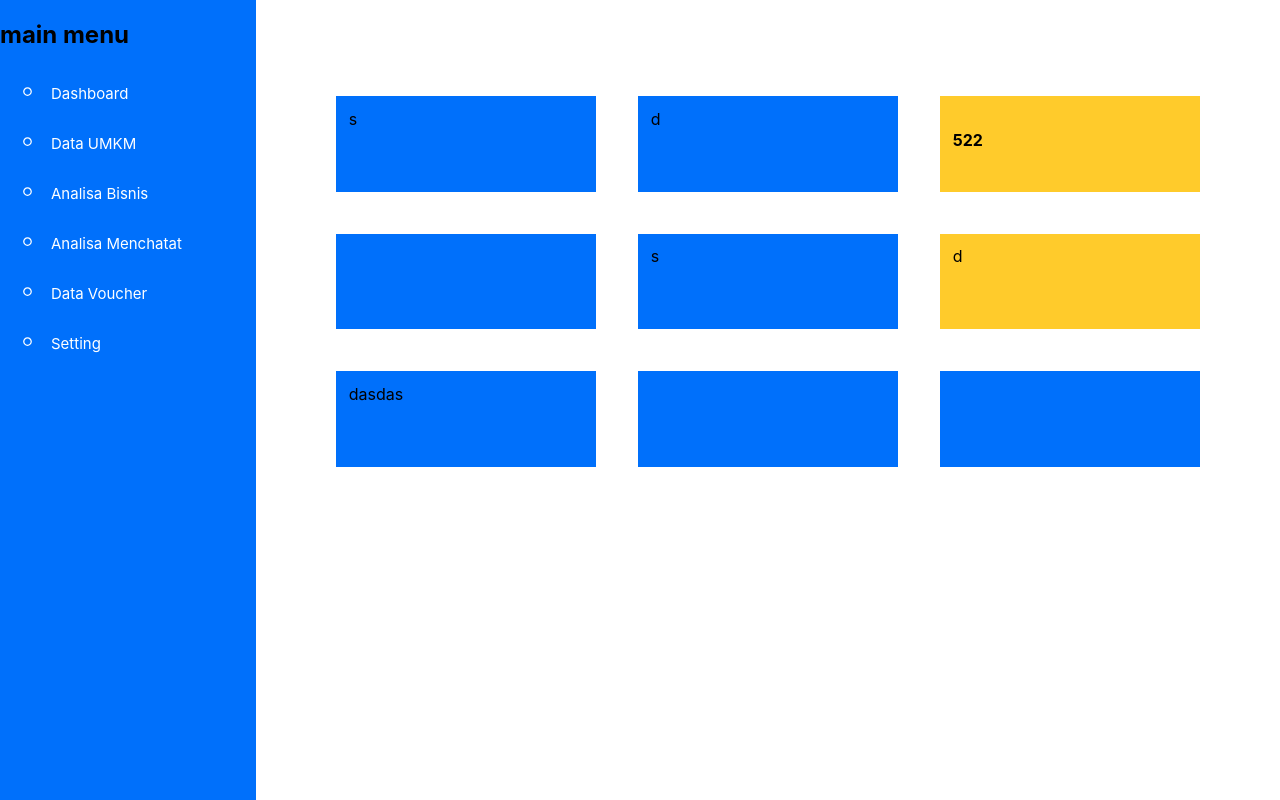
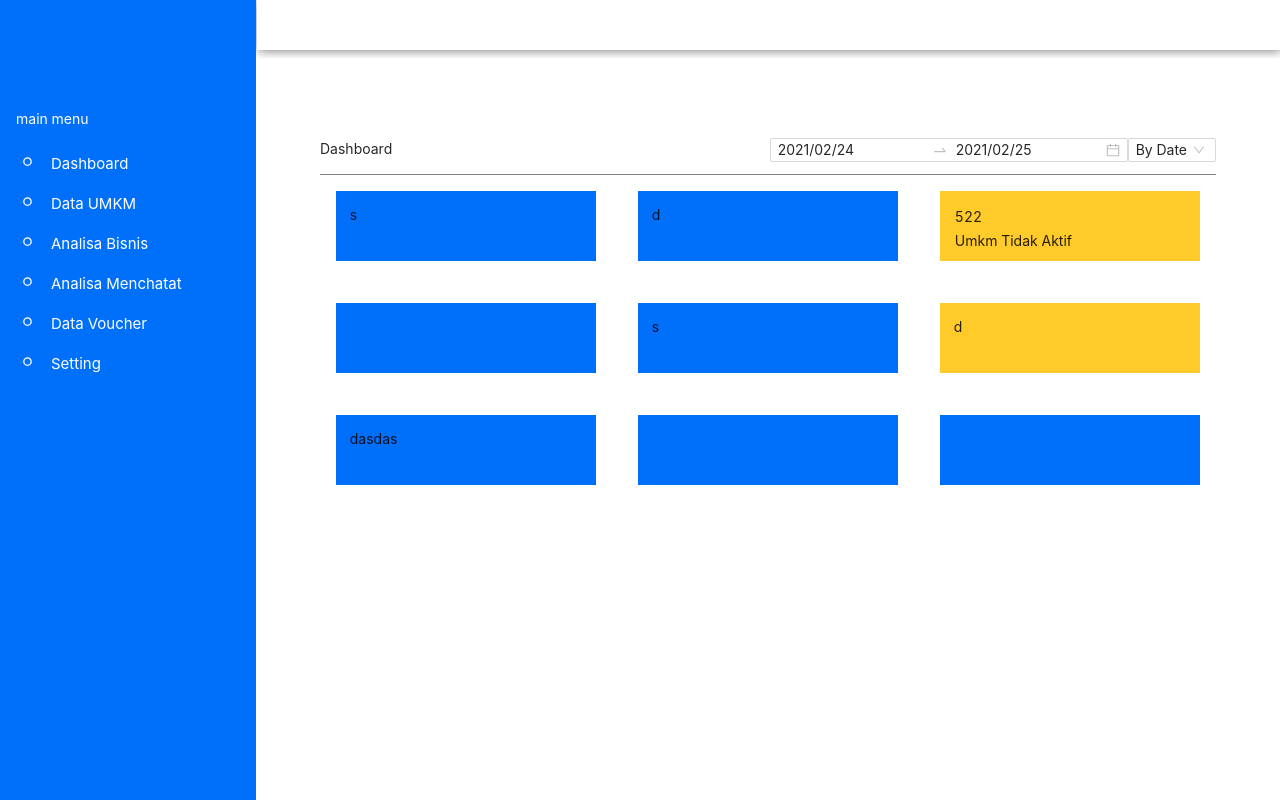
Before and after one commit to herlian-azis/dashboard, a React (Create React App) app in the folder app/: page /dashboard in a window 1280 px wide. Built offline with nearby package versions, Linux system fonts and the light colour scheme.

Commit message:
dashboard calender

```diff
--- a/app/package.json
+++ b/app/package.json
@@ -8,8 +8,10 @@
     "@testing-library/jest-dom": "^5.11.9",
     "@testing-library/react": "^11.2.5",
     "@testing-library/user-event": "^12.7.1",
+    "antd": "^4.13.0",
     "axios": "^0.21.1",
     "react": "^17.0.1",
+    "react-calendar": "^3.3.1",
     "react-dom": "^17.0.1",
     "react-feather": "^2.0.9",
     "react-icons": "^4.2.0",
@@ -17,8 +19,8 @@
     "react-router-dom": "^5.2.0",
     "react-scripts": "4.0.2",
     "react-toastify": "^7.0.3",
-    "reactstrap": "^8.9.0",
     "styled-components": "^5.2.1",
+    "uninstall": "0.0.0",
     "web-vitals": "^1.1.0"
   },
   "scripts": {
--- a/app/src/App.js
+++ b/app/src/App.js
@@ -10,13 +10,18 @@ import {
   Setting,
   Login
 } from './pages'
+import Search from './components/Search'
+import Calender from './components/Calender'
+
 import Toast from './pages/Toast'
 const App = () => {
   return (
     // <Provider store={store}>
     <Router>
+      <Search/>
       <Sidebar />
       <Switch>
+
         <Route exact path="/" component={Login} />
         <Route exact path="/dashboard" component={Dashboard} />
         <Route exact path="/data-umkm" component={DataUmkm} />
@@ -25,6 +30,7 @@ const App = () => {
         <Route exact path="/data-voucher" component={DataVoucher} />
         <Route exact path="/setting" component={Setting} />
         {/* <Route exact path="/toast" component={Toast} /> */}
+        {/* <Route exact path="/calender" component={Calender} /> */}
       </Switch>
     </Router>
     // </Provider>
--- /dev/null
+++ b/app/src/components/Calender.js
@@ -0,0 +1,58 @@
+import React, { useState } from 'react'
+import "antd/dist/antd.css";
+import { DatePicker, Space, Select } from "antd";
+import moment from "moment";
+
+const { Option } = Select
+
+
+
+const Calender = () => {
+    const { RangePicker } = DatePicker;
+    const [type, setType] = useState('date')
+    const dateFormat = "YYYY/MM/DD";
+    const date = new Date()
+    const yesterday = new Date(Date.now() - 86400000)
+
+    const PickerWithType = ({ type, onChange }) => {
+
+        return(
+        <RangePicker size={"small"}
+        picker={type}
+        defaultValue={[
+            moment(yesterday, dateFormat),
+            moment(date, dateFormat)
+        ]}
+        onChange={onChange}
+        format={dateFormat}
+    />)
+
+
+}
+const time =(d ) =>{
+    console.log(new Date(d[0]._d).getTime())
+    console.log(d[0]._d)
+    console.log(d[1]._d)
+}
+    return (
+        <div>
+            {/* <RangePicker size={"small"}
+                picker="month"
+                defaultValue={[
+                    moment(yesterday, dateFormat),
+                    moment(date, dateFormat)
+                ]}
+                format={dateFormat}
+            /> */}
+            <PickerWithType type={type} onChange={time} />
+            <Select size={"small"} value={type} onChange={setType}>
+                <Option value="date">By Date</Option>
+                <Option value="month">By Month</Option>
+                <Option value="year">By Year</Option>
+
+            </Select>
+        </div>
+    )
+}
+
+export default Calender
--- a/app/src/components/CardItem.js
+++ b/app/src/components/CardItem.js
@@ -8,10 +8,18 @@ const  Card = styled.div`
     margin: 1rem
 
 `
+const Container = styled.div`
+margin: 0px 1px;
+`
 const CardItem = ({color,children})=>{
     return(
         <>
-    <Card color={color}>{children} </Card>
+    <Card color={color}>
+    <Container>
+
+     {children}
+    </Container>
+     </Card>
 
         </>
     )
--- /dev/null
+++ b/app/src/components/Search.js
@@ -0,0 +1,20 @@
+import React from 'react'
+import styled from 'styled-components'
+
+const Box = styled.div`
+width: auto;
+
+height: 50px;
+box-shadow: 1px 1px 10px grey;
+color: red;
+margin-bottom: 1vh;
+margin-left: 257px;
+`
+
+const search=()=> {
+    return (
+     <Box></Box>
+    )
+}
+
+export default search
--- a/app/src/components/Sidebar.js
+++ b/app/src/components/Sidebar.js
@@ -36,6 +36,12 @@ const SidebarNav = styled.nav`
 
 const SidebarWrap = styled.div`
     width: 100%;
+    margin-top: 108px
+`
+const P = styled.p`
+color: white;
+margin-left:1rem
+
 `
 function Sidebar() {
     const [sidebar, setSidebar] = useState(false)
@@ -48,7 +54,7 @@ function Sidebar() {
             </Nav>
             <SidebarNav sidebar={sidebar}>
                 <SidebarWrap>
-               <h1>  main menu</h1>
+               <P>  main menu</P>
                     {SidebarData.map((item,index) =>{
                         return <SubMenu item={item} key={index}/>
                     })}
--- a/app/src/pages/Dashboard.js
+++ b/app/src/pages/Dashboard.js
@@ -1,6 +1,8 @@
 import React from 'react'
 import styled from "styled-components";
 import CardItem from '../components/CardItem'
+import Search from '../components/Search'
+import Calender from '../components/Calender'
 
 
 const Container = styled.div`
@@ -17,18 +19,42 @@ const Col = styled.div`
   );
   grid-gap: 10px;
 `;
+
+const Title = styled.div`
+border-bottom: 1px solid grey
+`
+const TitleWrap = styled.div`
+display: flex;
+justify-content: space-between;
+
+`
+
+const P = styled.p`
+margin: 2px 1px;
+`
 const Dashboard = () => {
 
 
     return (
+        <>
             <Container>
+                <TitleWrap>
+                    <p>
+
+                    Dashboard
+                    </p>
+                    <Calender/>
+                </TitleWrap>
+            <Title/>
                 <Col col="3">
 
                     <CardItem >s</CardItem>
                     <CardItem>d</CardItem>
                     <CardItem color="#FFCB2B" >
-                    <h4> 522
-                </h4></CardItem>
+                        <P> 522
+                </P>
+                        <P>
+                            Umkm Tidak Aktif</P></CardItem>
                     <CardItem></CardItem>
                     <CardItem>s</CardItem>
                     <CardItem color="#FFCB2B">d</CardItem>
@@ -37,6 +63,7 @@ const Dashboard = () => {
                     <CardItem></CardItem>
                 </Col>
             </Container>
+        </>
     )
 }
 
--- a/app/src/pages/DataUmkm.js
+++ b/app/src/pages/DataUmkm.js
@@ -1,9 +1,9 @@
 import React from 'react'
-
+import Calender from '../components/Calender'
 const DataUmkm = () => {
     return (
         <div>
-            DataUmkm
+            <Calender/>
         </div>
     )
 }
--- a/app/src/pages/Login.js
+++ b/app/src/pages/Login.js
@@ -2,7 +2,6 @@ import React, { useState } from 'react'
 import styled from 'styled-components'
 import * as Icon from 'react-feather';
 import { Link } from 'react-router-dom'
-import { ToastContainer, toast } from 'react-toastify';
 import 'react-toastify/dist/ReactToastify.css';
 import { useHistory } from 'react-router-dom';
 
@@ -201,7 +200,6 @@ const Login = () => {
 
   return (
     <div>
-      {/* <ToastContainer /> */}
 
       <LoginWrapper>
         <LoginWrapper2>
```
Also changed, not shown: 1 other file (tests, documents, lock files or other folders). Lines whose indentation alone changed are shown as unchanged.
